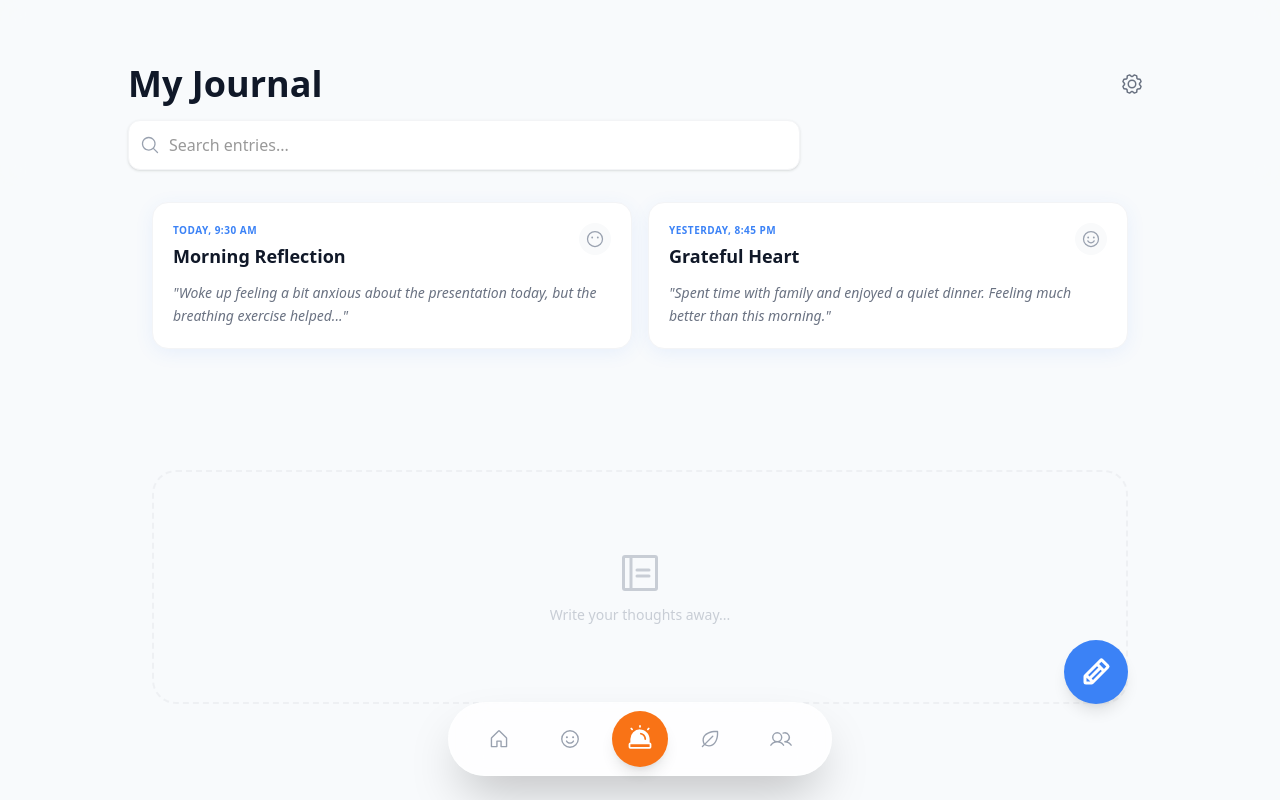
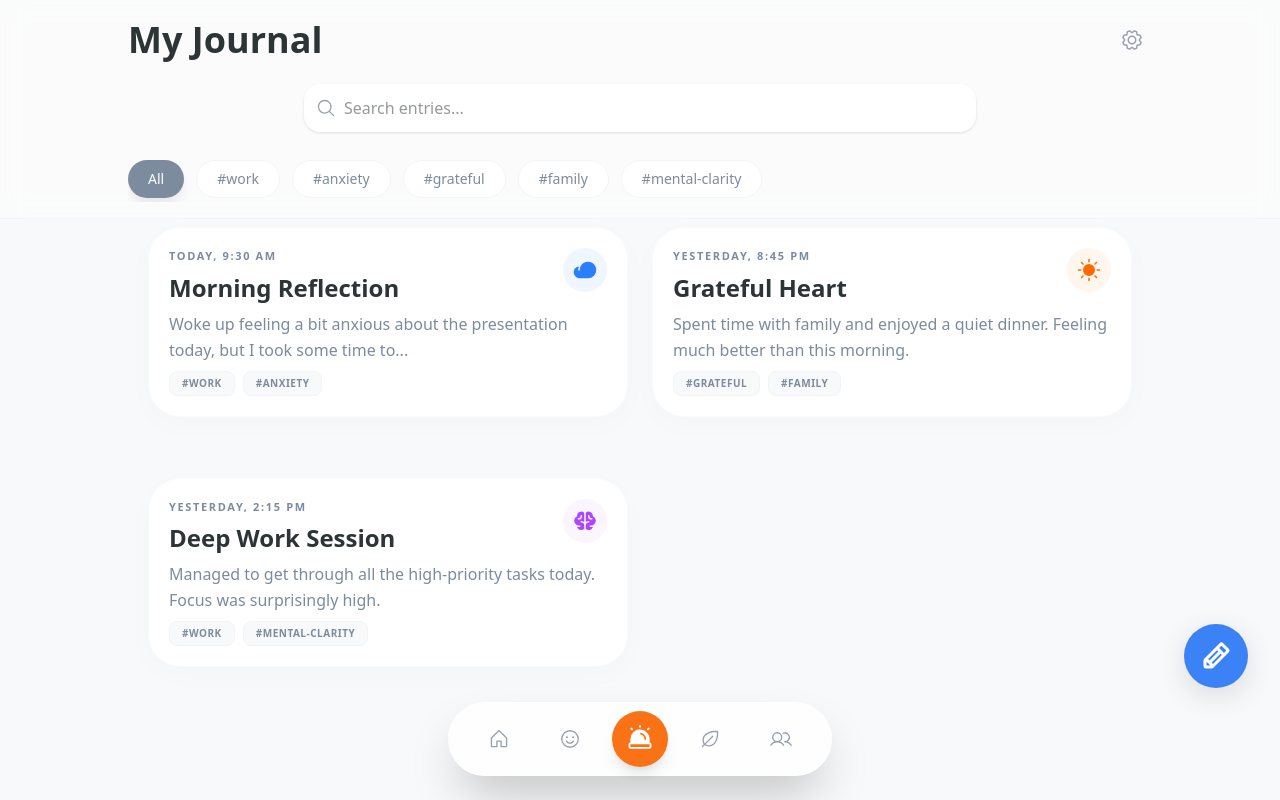
Before and after one commit to arunpandian9159/Mindful-Mental_Health_Support_App, a Next.js app: page /journal in a window 1280 px wide. Built offline with nearby package versions, Linux system fonts and the light colour scheme.

Commit message:
feat: Implement journal feature with entry listing, detail view, and creation, supported by new data structures.

```diff
--- a/src/app/journal/[id]/page.tsx
+++ b/src/app/journal/[id]/page.tsx
@@ -8,26 +8,38 @@ import {
   TrashIcon,
   SmileyBlankIcon,
   SmileyIcon,
-  SmileySadIcon,
-  SmileyWinkIcon,
+  SunIcon,
+  BrainIcon,
+  CloudIcon,
+  HeartIcon,
 } from "@phosphor-icons/react";
 import { journalEntries } from "@/data/data";
 
 // Define mood type for type safety
-type Mood = "neutral" | "satisfied" | "sad" | "happy";
+type Mood =
+  | "neutral"
+  | "satisfied"
+  | "sad"
+  | "happy"
+  | "anxious"
+  | "productive";
 
 const moodIcons: Record<Mood, typeof SmileyBlankIcon> = {
   neutral: SmileyBlankIcon,
   satisfied: SmileyIcon,
-  sad: SmileySadIcon,
-  happy: SmileyWinkIcon,
+  sad: HeartIcon,
+  happy: SunIcon,
+  anxious: CloudIcon,
+  productive: BrainIcon,
 };
 
 const moodColors: Record<Mood, string> = {
   neutral: "text-gray-400 bg-gray-50",
   satisfied: "text-green-400 bg-green-50",
   sad: "text-red-400 bg-red-50",
-  happy: "text-green-400 bg-green-50",
+  happy: "text-orange-400 bg-orange-50",
+  anxious: "text-blue-400 bg-blue-50",
+  productive: "text-purple-400 bg-purple-50",
 };
 
 export default function JournalEntryDetail() {
@@ -125,15 +137,14 @@ export default function JournalEntryDetail() {
             Tags
           </h3>
           <div className="flex flex-wrap gap-2">
-            <span className="px-3 py-1.5 bg-primary/10 text-primary text-sm font-medium rounded-full">
-              Anxiety
-            </span>
-            <span className="px-3 py-1.5 bg-blue-50 dark:bg-blue-900/20 text-blue-600 dark:text-blue-400 text-sm font-medium rounded-full">
-              Reflection
-            </span>
-            <span className="px-3 py-1.5 bg-green-50 dark:bg-green-900/20 text-green-600 dark:text-green-400 text-sm font-medium rounded-full">
-              Growth
-            </span>
+            {entry.tags.map((tag) => (
+              <span
+                key={tag}
+                className="px-4 py-2 bg-gray-50 dark:bg-white/5 text-[#7C8B9E] dark:text-gray-500 text-xs font-bold uppercase tracking-wider rounded-xl border border-gray-100 dark:border-gray-800"
+              >
+                #{tag}
+              </span>
+            ))}
           </div>
         </div>
       </main>
--- /dev/null
+++ b/src/app/journal/new/page.tsx
@@ -0,0 +1,180 @@
+"use client";
+
+import { useState } from "react";
+import { useRouter } from "next/navigation";
+import {
+  ArrowLeftIcon,
+  CheckIcon,
+  CloudIcon,
+  SunIcon,
+  BrainIcon,
+  SmileyIcon,
+  SmileyBlankIcon,
+  HeartIcon,
+} from "@phosphor-icons/react";
+
+const moodOptions = [
+  {
+    id: "anxious",
+    icon: CloudIcon,
+    color: "text-blue-500",
+    bg: "bg-blue-50",
+    label: "Anxious",
+  },
+  {
+    id: "happy",
+    icon: SunIcon,
+    color: "text-orange-500",
+    bg: "bg-orange-50",
+    label: "Happy",
+  },
+  {
+    id: "productive",
+    icon: BrainIcon,
+    color: "text-purple-500",
+    bg: "bg-purple-50",
+    label: "Productive",
+  },
+  {
+    id: "satisfied",
+    icon: SmileyIcon,
+    color: "text-green-500",
+    bg: "bg-green-50",
+    label: "Satisfied",
+  },
+  {
+    id: "neutral",
+    icon: SmileyBlankIcon,
+    color: "text-gray-500",
+    bg: "bg-gray-50",
+    label: "Neutral",
+  },
+  {
+    id: "sad",
+    icon: HeartIcon,
+    color: "text-red-500",
+    bg: "bg-red-50",
+    label: "Sad",
+  },
+];
+
+export default function NewJournalEntry() {
+  const router = useRouter();
+  const [title, setTitle] = useState("");
+  const [content, setContent] = useState("");
+  const [selectedMood, setSelectedMood] = useState("neutral");
+  const [isLoading, setIsLoading] = useState(false);
+
+  const handleSave = async () => {
+    if (!title.trim() || !content.trim()) return;
+
+    setIsLoading(true);
+    // Simulate save
+    await new Promise((resolve) => setTimeout(resolve, 1000));
+    router.push("/journal");
+  };
+
+  return (
+    <div className="relative flex min-h-screen w-full flex-col bg-[#F8F9FA] dark:bg-background-dark items-center">
+      <main className="flex-1 w-full max-w-2xl px-6 pt-5 pb-32">
+        <button
+          onClick={() => router.back()}
+          className="p-2 -ml-2 rounded-full hover:bg-black/5 dark:hover:bg-white/10 transition-colors"
+        >
+          <ArrowLeftIcon size={24} weight="bold" />
+        </button>
+
+        <h1 className="font-serif text-4xl font-bold text-gray-900 dark:text-white mb-10">
+          How are you
+          <br />
+          feeling today?
+        </h1>
+
+        <div className="flex flex-col gap-10">
+          {/* Mood Selection */}
+          <div className="flex flex-col gap-4">
+            <label className="text-sm font-bold text-[#7C8B9E] uppercase tracking-widest">
+              Current Mood
+            </label>
+            <div className="grid grid-cols-3 md:grid-cols-6 gap-3">
+              {moodOptions.map((mood) => {
+                const isSelected = selectedMood === mood.id;
+                return (
+                  <button
+                    key={mood.id}
+                    onClick={() => setSelectedMood(mood.id)}
+                    className={`flex flex-col items-center gap-2 p-4 rounded-3xl transition-all ${
+                      isSelected
+                        ? "bg-white dark:bg-surface-dark shadow-xl scale-105 ring-2 ring-primary/10"
+                        : "bg-white/50 dark:bg-white/5 grayscale opacity-60 hover:opacity-100 hover:grayscale-0"
+                    }`}
+                  >
+                    <div
+                      className={`size-12 rounded-full ${mood.bg} dark:bg-opacity-20 flex items-center justify-center ${mood.color}`}
+                    >
+                      <mood.icon
+                        size={28}
+                        weight={isSelected ? "fill" : "regular"}
+                      />
+                    </div>
+                    <span
+                      className={`text-[10px] font-bold uppercase tracking-wider ${isSelected ? "text-primary" : "text-gray-400"}`}
+                    >
+                      {mood.label}
+                    </span>
+                  </button>
+                );
+              })}
+            </div>
+          </div>
+
+          {/* Title Input */}
+          <div className="flex flex-col gap-4">
+            <label className="text-sm font-bold text-[#7C8B9E] uppercase tracking-widest">
+              Entry Title
+            </label>
+            <input
+              type="text"
+              value={title}
+              onChange={(e) => setTitle(e.target.value)}
+              placeholder="Give your reflection a name..."
+              className="w-full bg-white dark:bg-surface-dark rounded-3xl py-6 px-8 text-xl font-serif text-gray-900 dark:text-white border-none shadow-sm focus:ring-4 focus:ring-primary/5 transition-all outline-none"
+            />
+          </div>
+
+          {/* Content Input */}
+          <div className="flex flex-col gap-4">
+            <label className="text-sm font-bold text-[#7C8B9E] uppercase tracking-widest">
+              Your Thoughts
+            </label>
+            <textarea
+              value={content}
+              onChange={(e) => setContent(e.target.value)}
+              placeholder="Start writing..."
+              rows={8}
+              className="w-full bg-white dark:bg-surface-dark rounded-4xl py-8 px-8 text-lg leading-relaxed text-[#2D3436] dark:text-gray-300 border-none shadow-sm focus:ring-4 focus:ring-primary/5 transition-all outline-none resize-none font-display"
+            />
+          </div>
+        </div>
+      </main>
+
+      {/* Floating Action Button */}
+      <div className="fixed bottom-10 left-0 right-0 px-6 flex justify-center z-50">
+        <button
+          onClick={handleSave}
+          disabled={isLoading || !title.trim() || !content.trim()}
+          className="w-full max-w-md h-16 rounded-full bg-primary hover:bg-primary-dark text-white text-lg font-bold shadow-2xl shadow-primary/30 transition-all active:scale-95 disabled:opacity-50 disabled:grayscale flex items-center justify-center gap-3"
+        >
+          {isLoading ? (
+            <div className="size-6 border-2 border-white/30 border-t-white rounded-full animate-spin" />
+          ) : (
+            <>
+              <CheckIcon size={24} weight="bold" />
+              <span>Save Reflection</span>
+            </>
+          )}
+        </button>
+      </div>
+    </div>
+  );
+}
--- a/src/app/journal/page.tsx
+++ b/src/app/journal/page.tsx
@@ -1,5 +1,6 @@
 "use client";
 
+import { useState, useMemo } from "react";
 import { useRouter } from "next/navigation";
 import { BottomNav } from "@/components/BottomNav";
 
@@ -10,13 +11,68 @@ import {
   SmileyIcon,
   NotebookIcon,
   PencilIcon,
+  SunIcon,
+  BrainIcon,
+  CloudIcon,
+  HeartIcon,
 } from "@phosphor-icons/react";
 import { journalEntries } from "@/data/data";
 
+const moodConfig = {
+  anxious: {
+    icon: CloudIcon,
+    color: "text-blue-500",
+    bg: "bg-blue-50 dark:bg-blue-900/20",
+  },
+  happy: {
+    icon: SunIcon,
+    color: "text-orange-500",
+    bg: "bg-orange-50 dark:bg-orange-900/20",
+  },
+  productive: {
+    icon: BrainIcon,
+    color: "text-purple-500",
+    bg: "bg-purple-50 dark:bg-purple-900/20",
+  },
+  satisfied: {
+    icon: SmileyIcon,
+    color: "text-green-500",
+    bg: "bg-green-50 dark:bg-green-900/20",
+  },
+  neutral: {
+    icon: SmileyBlankIcon,
+    color: "text-gray-500",
+    bg: "bg-gray-50 dark:bg-gray-800/40",
+  },
+  sad: {
+    icon: HeartIcon,
+    color: "text-red-500",
+    bg: "bg-red-50 dark:bg-red-900/20",
+  },
+};
+
 export default function Journal() {
   const router = useRouter();
+  const [activeTag, setActiveTag] = useState("All");
+  const [searchQuery, setSearchQuery] = useState("");
 
-  const entries = journalEntries;
+  const allTags = useMemo(() => {
+    const tags = new Set<string>();
+    journalEntries.forEach((entry) =>
+      entry.tags.forEach((tag) => tags.add(tag)),
+    );
+    return ["All", ...Array.from(tags)];
+  }, []);
+
+  const filteredEntries = useMemo(() => {
+    return journalEntries.filter((entry) => {
+      const matchesSearch =
+        entry.title.toLowerCase().includes(searchQuery.toLowerCase()) ||
+        entry.excerpt.toLowerCase().includes(searchQuery.toLowerCase());
+      const matchesTag = activeTag === "All" || entry.tags.includes(activeTag);
+      return matchesSearch && matchesTag;
+    });
+  }, [searchQuery, activeTag]);
 
   const handleEntryClick = (entryId: number) => {
     router.push(`/journal/${entryId}`);
@@ -30,75 +86,123 @@ export default function Journal() {
   };
 
   return (
-    <div className="relative flex min-h-screen w-full flex-col overflow-hidden bg-background-light dark:bg-background-dark items-center">
-      <header className="w-full px-6 pt-16 pb-4 flex flex-col gap-4 bg-background-light/80 dark:bg-background-dark/80 backdrop-blur-md z-10 sticky top-0 items-center">
+    <div className="relative flex min-h-screen w-full flex-col overflow-hidden bg-[#F8F9FA] dark:bg-background-dark items-center">
+      <header className="w-full px-6 pt-5 pb-4 flex flex-col gap-4 bg-white/40 dark:bg-background-dark/40 backdrop-blur-md z-10 sticky top-0 items-center border-b border-gray-100 dark:border-gray-800">
         <div className="w-full max-w-5xl">
           <div className="flex justify-between items-center">
-            <h1 className="font-serif text-2xl md:text-4xl font-bold text-gray-900 dark:text-white transition-all">
+            <h1 className="font-serif text-2xl md:text-4xl font-bold text-[#2D3436] dark:text-white transition-all">
               My Journal
             </h1>
-            <button className="p-2 rounded-full hover:bg-gray-200 dark:hover:bg-gray-700 text-gray-500 transition-colors">
+            <button className="p-2 rounded-full hover:bg-gray-100 dark:hover:bg-gray-700 text-gray-400 transition-colors">
               <GearIcon size={24} />
             </button>
           </div>
-          <div className="relative w-full mt-4 max-w-2xl">
+
+          <div className="relative w-full mt-6 max-w-2xl mx-auto">
             <span className="absolute inset-y-0 left-0 pl-3 flex items-center text-gray-400">
               <MagnifyingGlassIcon size={20} />
             </span>
             <input
-              className="block w-full pl-10 pr-3 py-3 border border-gray-100 dark:border-gray-800 rounded-xl bg-white dark:bg-surface-dark shadow-sm text-sm md:text-base outline-none focus:border-primary transition-colors"
+              className="block w-full pl-10 pr-3 py-3 border-none rounded-2xl bg-white dark:bg-surface-dark shadow-sm text-sm md:text-base outline-none focus:ring-2 focus:ring-primary/20 transition-all text-[#2D3436] dark:text-white"
               placeholder="Search entries..."
               type="text"
+              value={searchQuery}
+              onChange={(e) => setSearchQuery(e.target.value)}
             />
+          </div>
+
+          <div className="flex gap-3 mt-6 overflow-x-auto no-scrollbar py-1">
+            {allTags.map((tag) => (
+              <button
+                key={tag}
+                onClick={() => setActiveTag(tag)}
+                className={`px-5 py-2 rounded-full text-sm font-medium transition-all whitespace-nowrap ${
+                  activeTag === tag
+                    ? "bg-[#7C8B9E] text-white shadow-lg shadow-gray-200 dark:shadow-none"
+                    : "bg-white dark:bg-surface-dark text-[#7C8B9E] hover:bg-gray-50 border border-gray-100 dark:border-gray-800"
+                }`}
+              >
+                {tag === "All" ? tag : `#${tag}`}
+              </button>
+            ))}
           </div>
         </div>
       </header>
 
-      <main className="flex-1 w-full max-w-5xl px-6 pb-24 grid grid-cols-1 md:grid-cols-2 gap-4 overflow-y-auto no-scrollbar pt-4">
-        {entries.map((entry) => (
+      <main className="flex-1 w-full max-w-5xl px-5 pb-24 grid grid-cols-1 md:grid-cols-2 lg:grid-cols-2 gap-6 overflow-y-auto no-scrollbar pt-2">
+        {filteredEntries.map((entry) => {
+          const config =
+            moodConfig[entry.mood as keyof typeof moodConfig] ||
+            moodConfig.neutral;
+          const MoodIcon = config.icon;
+
+          return (
             <div
               key={entry.id}
               role="button"
               tabIndex={0}
               onClick={() => handleEntryClick(entry.id)}
               onKeyDown={(e) => handleEntryKeyDown(e, entry.id)}
-            className="bg-white dark:bg-surface-dark p-5 rounded-2xl shadow-soft border border-gray-100 dark:border-gray-800 flex flex-col gap-3 group cursor-pointer hover:border-primary/20 transition-all focus:outline-none focus:ring-2 focus:ring-primary focus:ring-offset-2 h-fit"
-            aria-label={`Journal entry: ${entry.title}, ${entry.date}`}
+              className="bg-white dark:bg-surface-dark p-5 rounded-4xl shadow-[0_8px_30px_rgb(0,0,0,0.02)] border border-gray-50 dark:border-gray-800 flex flex-col gap-2 group cursor-pointer hover:shadow-lg hover:scale-[1.01] transition-all focus:outline-none focus:ring-2 focus:ring-primary/20 h-fit"
             >
               <div className="flex justify-between items-start">
                 <div className="flex flex-col">
-                <span className="text-[10px] font-bold text-primary uppercase tracking-wider">
+                  <span className="text-[11px] font-bold text-[#7C8B9E] uppercase tracking-[0.15em]">
                     {entry.date}
                   </span>
-                <h2 className="font-serif text-lg font-bold mt-1 text-gray-900 dark:text-white group-hover:text-primary transition-colors">
+                  <h2 className="font-serif text-xl md:text-2xl font-bold mt-2 text-[#2D3436] dark:text-white group-hover:text-primary transition-colors leading-tight">
                     {entry.title}
                   </h2>
                 </div>
-              <div className="size-8 rounded-full bg-gray-50 dark:bg-white/5 flex items-center justify-center">
-                {entry.mood === "neutral" ? (
-                  <SmileyBlankIcon size={20} className="text-gray-400" />
-                ) : (
-                  <SmileyIcon size={20} className="text-gray-400" />
-                )}
+                <div
+                  className={`size-11 rounded-full ${config.bg} flex items-center justify-center transition-transform group-hover:scale-110`}
+                >
+                  <MoodIcon size={24} weight="fill" className={config.color} />
                 </div>
               </div>
-            <p className="text-sm text-gray-500 dark:text-gray-400 leading-relaxed line-clamp-2 italic font-display">
-              &quot;{entry.excerpt}&quot;
+
+              <p className="text-sm md:text-base text-[#7C8B9E] dark:text-gray-400 leading-relaxed font-display">
+                {entry.excerpt}
+              </p>
+
+              <div className="flex flex-wrap gap-2">
+                {entry.tags.map((tag) => (
+                  <span
+                    key={tag}
+                    className="px-3 py-1 bg-[#F8F9FA] dark:bg-white/5 text-[#7C8B9E] dark:text-gray-500 text-[10px] uppercase font-bold tracking-wider rounded-lg border border-gray-100 dark:border-gray-800 transition-colors group-hover:bg-white dark:group-hover:bg-white/10"
+                  >
+                    #{tag}
+                  </span>
+                ))}
+              </div>
+            </div>
+          );
+        })}
+
+        {filteredEntries.length === 0 && (
+          <div className="mt-4 flex flex-col items-center justify-center p-12 border-2 border-dashed border-gray-200 dark:border-gray-800 rounded-4xl md:col-span-2">
+            <NotebookIcon
+              size={64}
+              weight="thin"
+              className="mb-4 text-gray-300"
+            />
+            <p className="text-lg font-medium text-gray-400">
+              No entries match your search...
             </p>
           </div>
-        ))}
-
-        <div className="mt-4 flex flex-col items-center justify-center p-8 border-2 border-dashed border-gray-200 dark:border-gray-800 rounded-3xl opacity-50 md:col-span-2">
-          <NotebookIcon size={48} className="mb-2 text-gray-400" />
-          <p className="text-sm font-medium text-gray-400">
-            Write your thoughts away...
-          </p>
-        </div>
+        )}
       </main>
 
-      <div className="fixed bottom-24 left-1/2 -translate-x-1/2 w-full max-w-5xl pointer-events-none px-6">
-        <button className="float-right h-16 w-16 bg-primary rounded-full shadow-fab flex items-center justify-center text-white hover:scale-105 active:scale-95 transition-transform pointer-events-auto">
-          <PencilIcon size={32} weight="bold" />
+      <div className="fixed bottom-28 right-8 z-30">
+        <button
+          onClick={() => router.push("/journal/new")}
+          className="h-16 w-16 bg-primary rounded-full shadow-[0_8px_30px_rgb(0,0,0,0.12)] flex items-center justify-center text-white hover:scale-110 active:scale-95 transition-all group"
+        >
+          <PencilIcon
+            size={32}
+            weight="bold"
+            className="group-hover:rotate-12 transition-transform"
+          />
         </button>
       </div>
 
--- a/src/data/data.ts
+++ b/src/data/data.ts
@@ -571,7 +571,8 @@ export interface JournalEntry {
   date: string;
   title: string;
   excerpt: string;
-  mood: "neutral" | "satisfied" | "sad" | "happy";
+  mood: "neutral" | "satisfied" | "sad" | "happy" | "anxious" | "productive";
+  tags: string[];
 }
 
 export const journalEntries: JournalEntry[] = [
@@ -580,8 +581,9 @@ export const journalEntries: JournalEntry[] = [
     date: "Today, 9:30 AM",
     title: "Morning Reflection",
     excerpt:
-      "Woke up feeling a bit anxious about the presentation today, but the breathing exercise helped...",
-    mood: "neutral",
+      "Woke up feeling a bit anxious about the presentation today, but I took some time to...",
+    mood: "anxious",
+    tags: ["work", "anxiety"],
   },
   {
     id: 2,
@@ -589,7 +591,17 @@ export const journalEntries: JournalEntry[] = [
     title: "Grateful Heart",
     excerpt:
       "Spent time with family and enjoyed a quiet dinner. Feeling much better than this morning.",
-    mood: "satisfied",
+    mood: "happy",
+    tags: ["grateful", "family"],
+  },
+  {
+    id: 3,
+    date: "Yesterday, 2:15 PM",
+    title: "Deep Work Session",
+    excerpt:
+      "Managed to get through all the high-priority tasks today. Focus was surprisingly high.",
+    mood: "productive",
+    tags: ["work", "mental-clarity"],
   },
 ];
 
```
Lines whose indentation alone changed are shown as unchanged.
